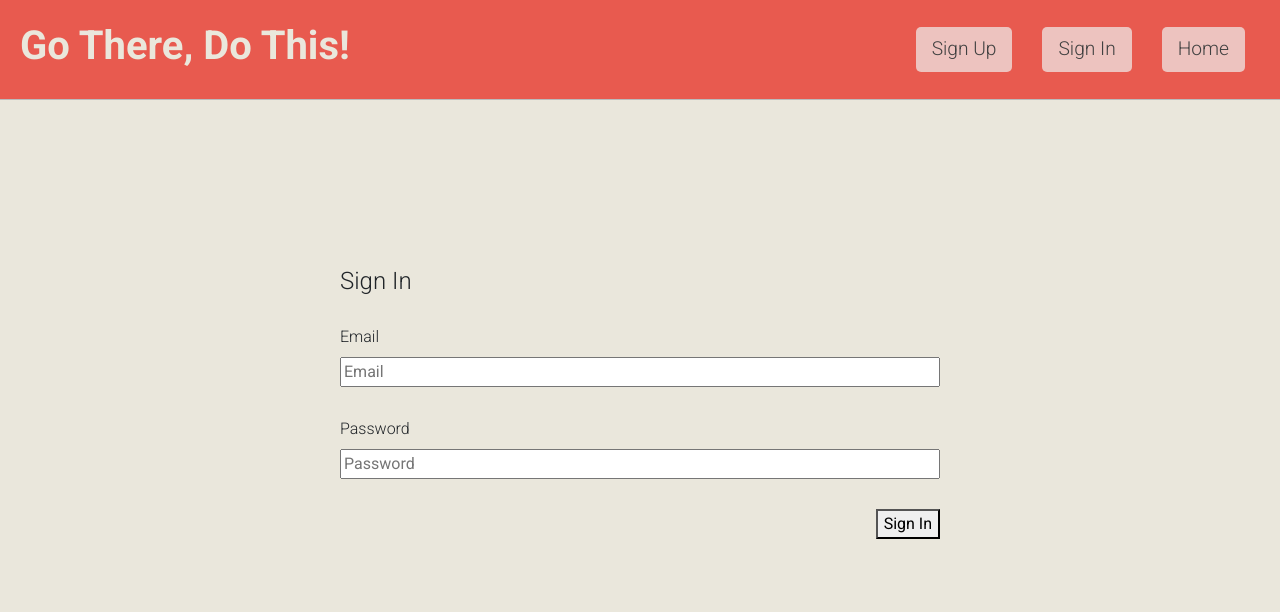
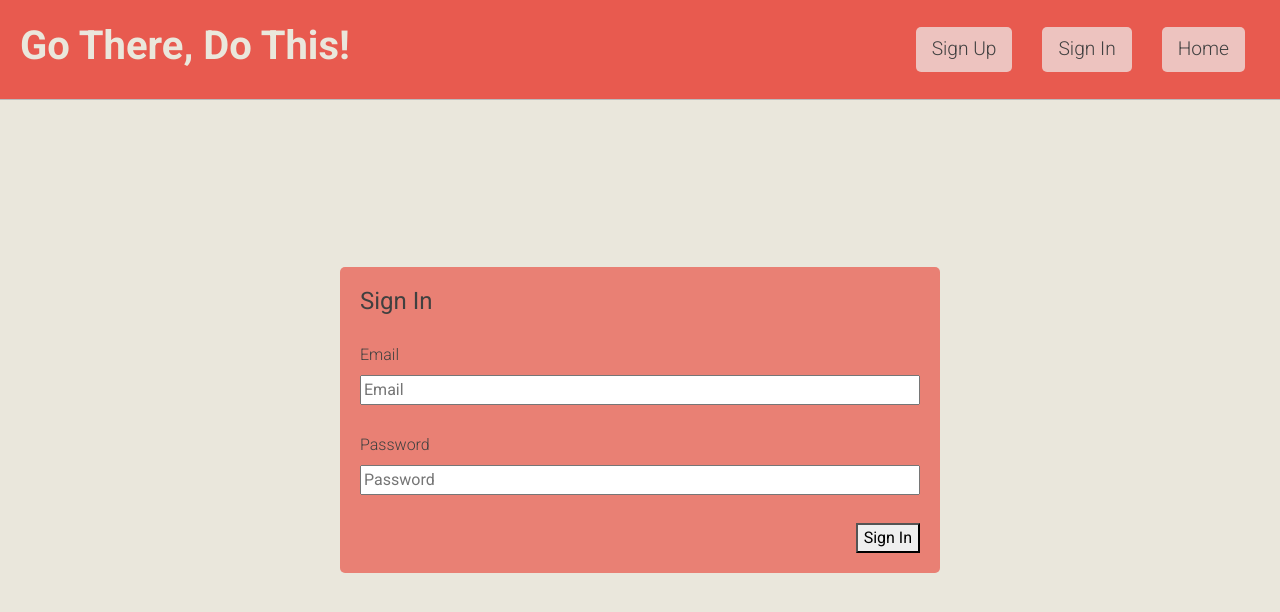
Before and after one commit to acalish/travel-app-client, a React app: page /#/sign-in in a window 1280 px wide. Shown: the top 612 px of the page. Built offline with nearby package versions, Linux system fonts and the light colour scheme.

Commit message:
Style forms in consistent way
- add same styling to sign in, sign up, add trip, update trip
- give background color, curved corners, same font sizing

```diff
--- a/src/App.scss
+++ b/src/App.scss
@@ -39,13 +39,22 @@ body {
   background-color: $error;
 }
 
-.auth-form {
+.auth-form,
+.trip-form {
+  background-color: $card-color;
+  border-radius: 5px;
+  color: $text;
   display: flex;
   flex-direction: column;
   justify-content: center;
   margin: 15% auto 0;
   max-width: 600px;
+  padding: 20px;
+}
 
+h3 {
+  font-weight: bolder;
+}
 
 h3,
 input {
@@ -56,22 +65,8 @@ body {
   align-self: flex-end;
   max-width: 200px;
 }
-}
-
-.trip-form {
-  display: flex;
-  flex-direction: column;
-  justify-content: center;
-  margin: 15% auto 0;
-  max-width: 600px;
 
 h2,
 input {
   margin-bottom: 5%;
 }
-
-  button {
-    align-self: flex-end;
-    max-width: 200px;
-  }
-}
--- a/src/trips/components/TripCreate.js
+++ b/src/trips/components/TripCreate.js
@@ -53,8 +53,8 @@ class TripCreate extends Component {
 
     return (
       <React.Fragment>
-        <h2> Create a Trip Listing </h2>
         <form className='trip-form' onSubmit={this.createTrip}>
+          <h3> Add a Trip Listing </h3>
           <label>Name: </label>
           <input name="name" onChange={this.handleChange} required placeholder="name" type="text" value={this.state.name} />
 
```
Lines whose indentation alone changed are shown as unchanged.
